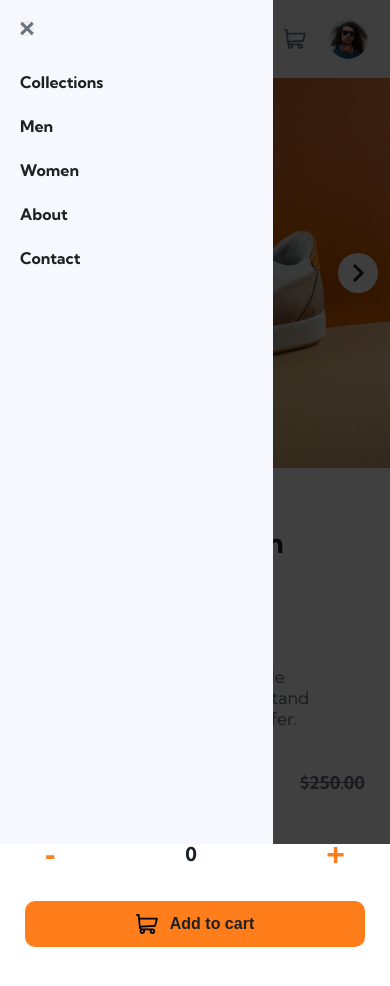
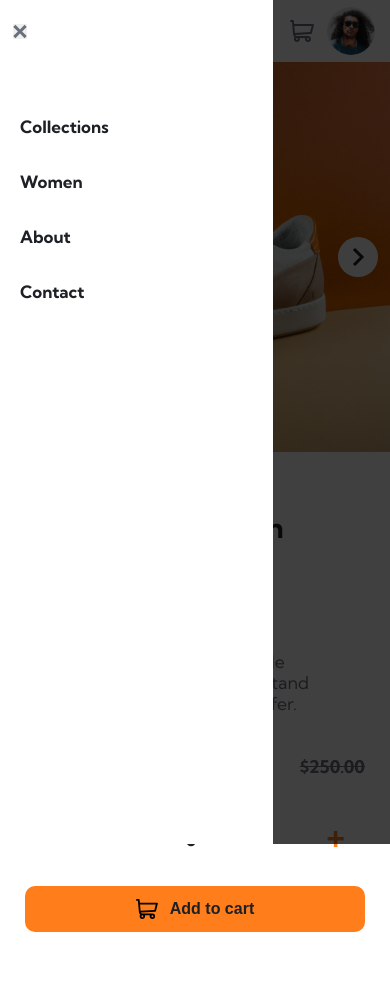
Before and after one commit to YazanJbara/E-Commerce-Landing-Page, a plain HTML site: page index.html in a window 390 px wide. Both pictures are taken after a click on the button 28 px from the left and 38 px from the top of the page. Drawn offline with Linux system fonts and the light colour scheme.

Commit message:
Better Version for Mobile devices

```diff
--- a/index.html
+++ b/index.html
@@ -13,46 +13,37 @@
     />
   </head>
   <body>
-    <header class="header">
-      <div class="left-items">
-        <span id="nav-label" hidden>Navigation</span>
-        <button
-          id="btnOpen"
-          class="open-nav"
-          aria-expanded="false"
-          aria-labelledby="nav-label"
-        >
-          <svg width="16" height="15" xmlns="http://www.w3.org/2000/svg"><path d="M16 12v3H0v-3h16Zm0-6v3H0V6h16Zm0-6v3H0V0h16Z" fill="#69707D" fill-rule="evenodd"/></svg>
-        </button>
-        <img class="" src="images/logo.svg" alt="logo" />
-      </div>
+    <header>
       <nav class="navbar">
-        <div class="nav-menu" role="dialog" aria-labelledby="nav-label">
-          <button class="close-nav" id="btnClose" aria-label="close">
-            <img src="images/icon-close.svg" alt="" />
+        <div class="leftside-wrapper">
+        <div class="left-items">
+
+          <button id="toggleButton" aria-label="toggle navigation menu" >
+            <img class="open-icon" src="images/icon-menu.svg" alt="close-menu" />
+            <img class="close-icon" src="images/icon-close.svg" alt="">
           </button>
-          <ul class="nav-items">
+
+
+          <img src="images/logo.svg" alt="" />
+        </div>
+        <div class="nav-links bg">
+          <ul>
             <li><a href="">Collections</a></li>
-            <li><a href="">Men</a></li>
             <li><a href="">Women</a></li>
             <li><a href="">About</a></li>
             <li><a href="">Contact</a></li>
           </ul>
         </div>
+        </div>
         <div class="right-items">
-          <svg
-            class="cart"
-            width="22"
-            height="20"
-            xmlns="http://www.w3.org/2000/svg"
-          >
+          <svg class="cart-icon" width="22" height="20" xmlns="http://www.w3.org/2000/svg">
             <path
               d="M20.925 3.641H3.863L3.61.816A.896.896 0 0 0 2.717 0H.897a.896.896 0 1 0 0 1.792h1l1.031 11.483c.073.828.52 1.726 1.291 2.336C2.83 17.385 4.099 20 6.359 20c1.875 0 3.197-1.87 2.554-3.642h4.905c-.642 1.77.677 3.642 2.555 3.642a2.72 2.72 0 0 0 2.717-2.717 2.72 2.72 0 0 0-2.717-2.717H6.365c-.681 0-1.274-.41-1.53-1.009l14.321-.842a.896.896 0 0 0 .817-.677l1.821-7.283a.897.897 0 0 0-.87-1.114ZM6.358 18.208a.926.926 0 0 1 0-1.85.926.926 0 0 1 0 1.85Zm10.015 0a.926.926 0 0 1 0-1.85.926.926 0 0 1 0 1.85Zm2.021-7.243-13.8.81-.57-6.341h15.753l-1.383 5.53Z"
               fill="currentColor"
               fill-rule="nonzero"
             />
           </svg>
-          <img class="avatar" src="images/image-avatar.png" alt="avatar" />
+          <img class="avatar-icon" src="images/image-avatar.png" alt="">
         </div>
       </nav>
     </header>
@@ -147,7 +138,7 @@
         </button>
       </div>
     </main>
-    <div class="overlay hidden"></div>
+    <div class="overlay"></div>
 
     <script src="script.js"></script>
   </body>
--- a/script.js
+++ b/script.js
@@ -1,33 +1,24 @@
-const btnOpen = document.querySelector('#btnOpen');
-const btnClose = document.querySelector('#btnClose');
-const navMenu = document.querySelector('.nav-menu');
-const overlay = document.querySelector('.overlay');
+'use strict';
+
+const toggleButton = document.getElementById('toggleButton');
+const navBar = document.querySelector('.nav-links ul');
+const background = document.querySelector('.bg');
+const overlay = document.querySelector('.overlay')
 const imgProducts = document.querySelectorAll('.product-image');
 const btnNext = document.querySelector('.--next');
 const btnPrev = document.querySelector('.--prev');
-const dots = document.querySelectorAll('.dot')
+const dots = document.querySelectorAll('.dot');
 
-
-// navigation functionality
-function openMobileMenu() {
-  btnOpen.setAttribute('aria-expanded', 'true');
-  navMenu.classList.add('open');
-  overlay.classList.remove('hidden');
+function toggleMenu() {
+  overlay.classList.toggle('open')
+  background.classList.toggle('open');
+  navBar.classList.toggle('open');
+  toggleButton.classList.toggle('open');
 }
 
-function closeMobileMenu() {
-  btnOpen.setAttribute('aria-expanded', 'false');
-  navMenu.classList.remove('open');
-  overlay.classList.add('hidden');
-}
-
-btnOpen.addEventListener('click', openMobileMenu);
-btnClose.addEventListener('click', closeMobileMenu);
-overlay.addEventListener('click', closeMobileMenu);
-
-
+toggleButton.addEventListener('click', toggleMenu);
+overlay.addEventListener('click' , toggleMenu )
 // Image slider functionality
-
 let currentImg = 0;
 document.addEventListener('DOMContentLoaded', initializeImg);
 
--- a/style.css
+++ b/style.css
@@ -24,124 +24,9 @@ svg {
   display: block;
 }
 
-ul {
-  list-style: none;
-  padding: 0;
-  margin: 0;
-}
-ul a {
-  text-decoration: none;
-  color: var(--very-dark-blue);
-  font-weight: var(--fw-bold);
-  /* that also works */
-  display: block;
-  width: max-content;
-}
-
-.hidden {
-  display: none;
-}
-
-html {
-  /* scroll-behavior: smooth; */
-}
-
 body {
   font-family: 'Kumbh Sans', sans-serif;
   background-color: var(--white);
-}
-
-/* header and navigation bar styling */
-.header {
-  display: flex;
-  align-items: center;
-  justify-content: space-between;
-  padding: 17px 20px;
-  background-color: var(--light-grayish-blue);
-}
-.left-items {
-  display: flex;
-  align-items: center;
-  /* justify-content: space-between; */
-  gap: 20px;
-}
-.right-items {
-  display: flex;
-  align-items: center;
-  gap: 20px;
-  justify-content: end;
-}
-.avatar {
-  width: 30%;
-  border-radius: 50%;
-  border: 2px solid transparent;
-  cursor: pointer;
-}
-.avatar:hover {
-  border: 2px solid var(--orange);
-}
-
-/* mobile navigation bar */
-.nav-menu {
-  position: fixed;
-  left: 0;
-  top: 0;
-  width: 70%;
-  height: 100%;
-  background-color: var(--light-grayish-blue);
-  padding: 20px;
-  transition: ease 0.5s;
-  transform: translateX(-100%);
-  z-index: 2;
-  /* display: none; */
-}
-
-.nav-menu.open {
-  transform: translateX(0);
-}
-.nav-items {
-  display: flex;
-  flex-direction: column;
-  /* align-items: start;  */
-  /*correct solution to minimize the width of a*/
-  gap: 20px;
-  margin-top: 2em;
-}
-
-.nav-items a::after {
-  content: '';
-  display: block;
-  width: 0;
-  height: 4px;
-  background-color: var(--orange);
-  transition: ease-in 0.3s;
-}
-.nav-items a:hover::after {
-  width: 100%;
-}
-
-.close-nav,
-.open-nav {
-  border: none;
-  cursor: pointer;
-}
-.overlay {
-  position: absolute;
-  top: 0;
-  left: 0;
-  width: 100%;
-  height: 100%;
-  background-color: var(--black-opacity-75);
-  z-index: 1;
-}
-
-.cart {
-  color: var(--dark-grayish-blue);
-  cursor: pointer;
-  /* scale to make it bigger */
-}
-.cart:hover {
-  color: var(--orange);
 }
 
 /* product slider with arrows */
@@ -178,7 +63,6 @@ body {
   transform: translateX(-50%);
   display: flex;
   gap: 10px;
-
 }
 
 .dot {
@@ -187,7 +71,7 @@ body {
   border: 2px solid var(--white);
   border-radius: 50%;
   cursor: pointer;
-  background-color: transparent
+  background-color: transparent;
 }
 
 .dot.active {
@@ -199,7 +83,6 @@ body {
   transform: scale(1.2);
   background-color: red;
 } */
-
 
 .product-image {
   display: none;
@@ -318,3 +201,166 @@ body {
 .add-product:hover {
   background-color: var(--pale-orange);
 }
+
+.navbar {
+  padding: 5px 13px;
+  display: flex;
+  align-items: center;
+}
+.left-items {
+  display: flex;
+  align-items: center;
+  gap: 15px;
+}
+
+.right-items {
+  display: flex;
+  align-items: center;
+  justify-content: end;
+  gap: 12px;
+  margin-left: auto;
+}
+.avatar-icon {
+  border-radius: 50%;
+  width: 38%;
+  cursor: pointer;
+  border: 2px solid transparent;
+  transition: ease-in 0.2s;
+}
+
+.avatar-icon:hover {
+  border: 2px solid var(--orange);
+}
+
+.cart-icon {
+  scale: 1.1;
+  color: var(--dark-grayish-blue);
+}
+
+.cart-icon:hover {
+  color: var(--orange);
+  cursor: pointer;
+}
+
+.nav-links ul {
+  list-style: none;
+  display: flex;
+  flex-direction: column;
+  gap: 15px;
+  display: none;
+}
+
+.nav-links a {
+  text-decoration: none;
+  color: var(--very-dark-blue);
+  font-size: 17px;
+  font-weight: var(--fw-bold);
+  display: block;
+  width: max-content;
+}
+.nav-links a::after {
+  content: '';
+  display: block;
+  width: 0;
+  height: 4px;
+  background-color: var(--orange);
+  transition: ease-in 0.5s;
+}
+.nav-links a:hover::after {
+  width: 100%;
+}
+
+#toggleButton {
+  border: none;
+  cursor: pointer;
+  z-index: 2;
+}
+
+/* classes for handling the visibility of the Icons upon opening/closing the navbar */
+
+/* initially hidden from the DOM */
+#toggleButton .close-icon {
+  display: none;
+}
+
+/* when the open class available toggle the open-icon to be hidden */
+#toggleButton.open .open-icon {
+  display: none;
+}
+/* when the the open class is available show close-icon  */
+#toggleButton.open .close-icon {
+  display: block;
+}
+
+.nav-links ul.open {
+  display: flex;
+  gap: 30px;
+  margin-top: 6rem;
+}
+
+.bg {
+  transform: translateX(-100%);
+  transition: transform 0.3s ease;
+}
+
+.bg.open {
+  padding: 20px;
+  position: fixed;
+  background-color: var(--white);
+  z-index: 1;
+  top: 0;
+  left: 0;
+  width: 70%;
+  height: 100%;
+  transform: translateX(0%);
+}
+
+.overlay.open {
+  position: fixed;
+  background-color: var(--black-opacity-75);
+  top: 0;
+  left: 0;
+  width: 100%;
+  height: 100%;
+}
+
+@media screen and (min-width: 700px) {
+  .navbar {
+    padding: 30px 60px;
+    position: relative;
+    margin-bottom: 5rem;
+  }
+  .navbar::after {
+    content: '';
+    display: block;
+    position: absolute;
+    bottom: 0;
+    width: 90%;
+    height: 1px;
+    background-color: var(--grayish-blue);
+  }
+
+  .nav-links ul {
+    display: flex;
+    flex-direction: row;
+    margin-top: 7px;
+  }
+  .leftside-wrapper {
+    width: 100%;
+    display: flex;
+    align-items: center;
+    gap: 40px;
+  }
+  #toggleButton {
+    display: none;
+  }
+  .bg {
+    transform: translateX(0%);
+  }
+  .bg.open {
+    display: none;
+  }
+  .overlay.open {
+    display: none;
+  }
+}
```
